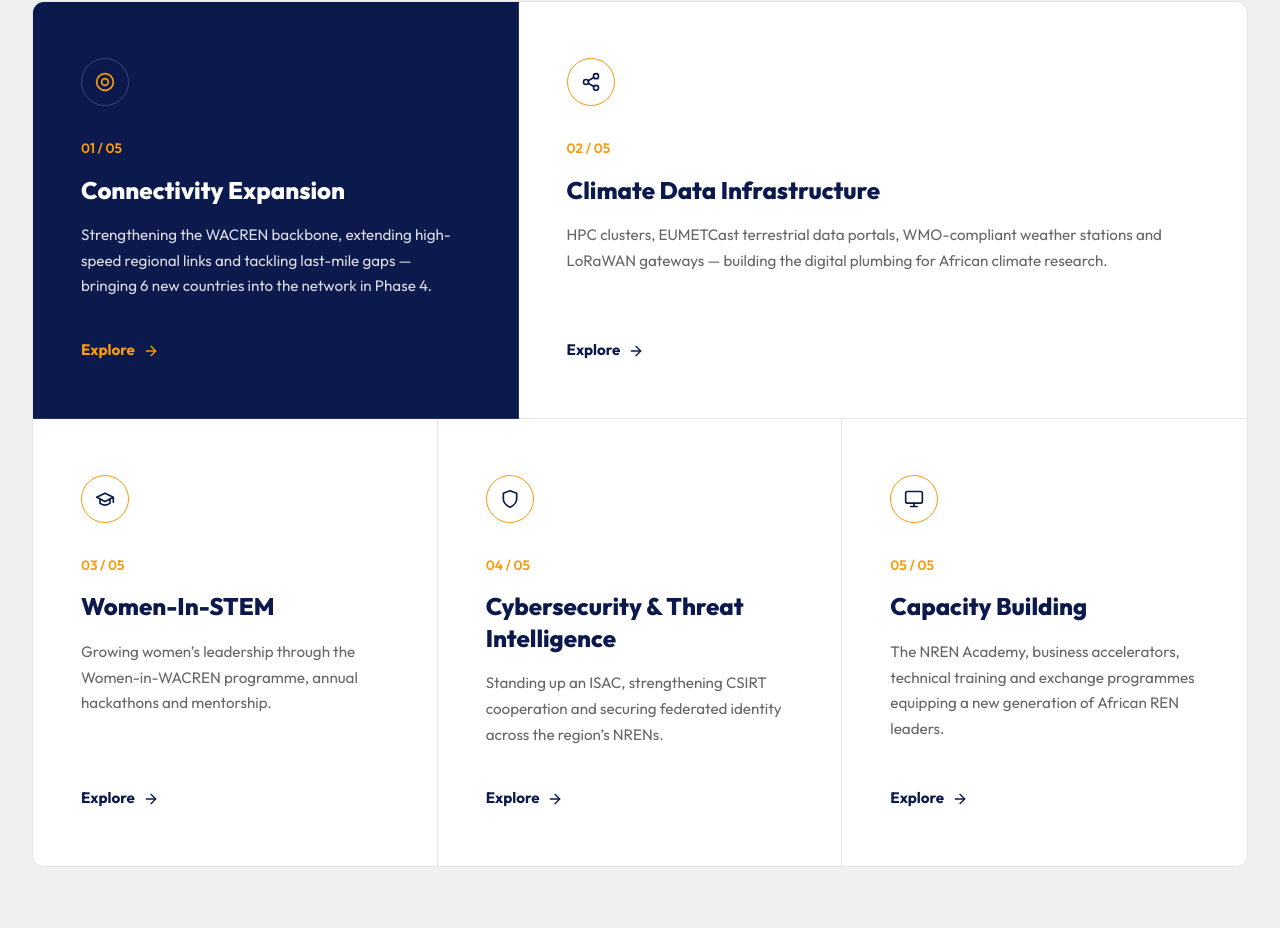
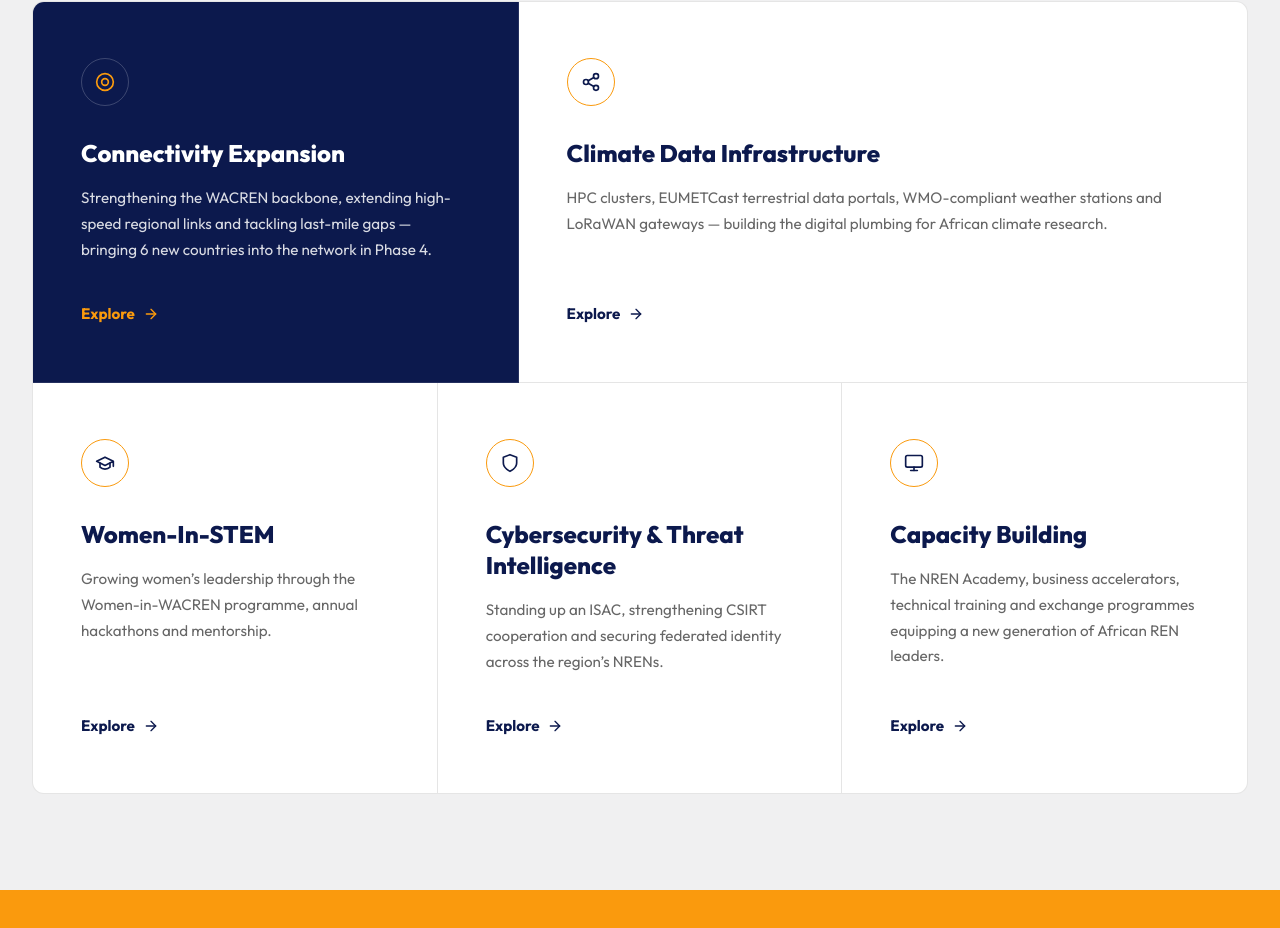
Before and after one commit to rizennews/africaconnect4, a Next.js app: page / in a window 1280 px wide. Shown: the part 844-1772 px from the top of the page. Built offline with nearby package versions, Linux system fonts and the light colour scheme.

Commit message:
Remove numbering from FocusAreasGrid cards

```diff
--- a/src/components/FocusAreasGrid.tsx
+++ b/src/components/FocusAreasGrid.tsx
@@ -14,7 +14,7 @@
               <circle cx="12" cy="12" r="4"></circle>
             </svg>
           </div>
-          <div className={styles.number}>01 / 05</div>
+
           <h3 className={styles.title}>Connectivity Expansion</h3>
           <p className={styles.description}>
             Strengthening the WACREN backbone, extending high-speed regional links and tackling last-mile gaps — bringing 6 new countries into the network in Phase 4.
@@ -36,7 +36,7 @@
               <line x1="15.41" y1="6.51" x2="8.59" y2="10.49"></line>
             </svg>
           </div>
-          <div className={styles.number}>02 / 05</div>
+
           <h3 className={styles.title}>Climate Data Infrastructure</h3>
           <p className={styles.description}>
             HPC clusters, EUMETCast terrestrial data portals, WMO-compliant weather stations and LoRaWAN gateways — building the digital plumbing for African climate research.
@@ -55,7 +55,7 @@
               <path d="M6 12v5c3 3 9 3 12 0v-5"></path>
             </svg>
           </div>
-          <div className={styles.number}>03 / 05</div>
+
           <h3 className={styles.title}>Women-In-STEM</h3>
           <p className={styles.description}>
             Growing women’s leadership through the Women-in-WACREN programme, annual hackathons and mentorship.
@@ -73,7 +73,7 @@
               <path d="M12 22s8-4 8-10V5l-8-3-8 3v7c0 6 8 10 8 10z"></path>
             </svg>
           </div>
-          <div className={styles.number}>04 / 05</div>
+
           <h3 className={styles.title}>Cybersecurity & Threat Intelligence</h3>
           <p className={styles.description}>
             Standing up an ISAC, strengthening CSIRT cooperation and securing federated identity across the region’s NRENs.
@@ -93,7 +93,7 @@
               <line x1="12" y1="17" x2="12" y2="21"></line>
             </svg>
           </div>
-          <div className={styles.number}>05 / 05</div>
+
           <h3 className={styles.title}>Capacity Building</h3>
           <p className={styles.description}>
             The NREN Academy, business accelerators, technical training and exchange programmes equipping a new generation of African REN leaders.
```
